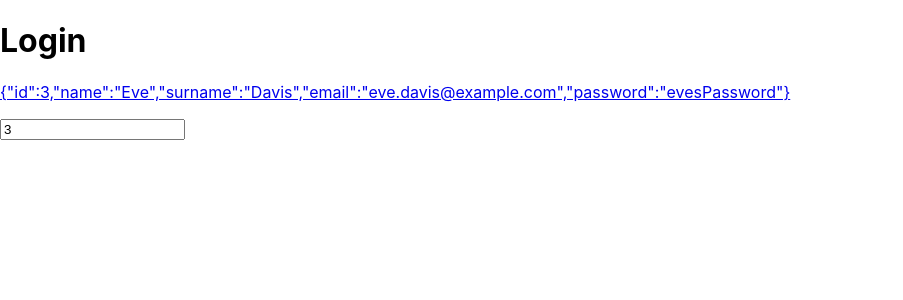
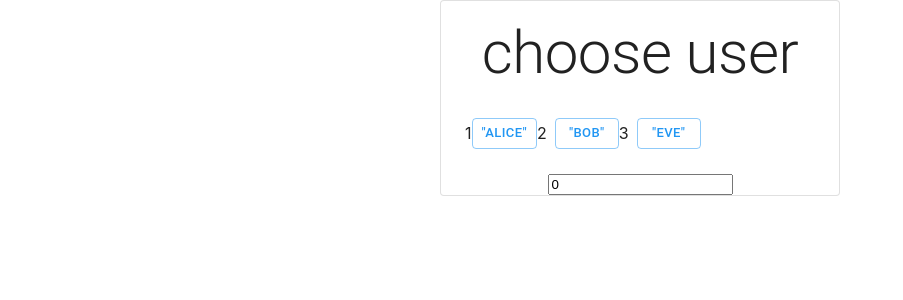
Before and after one commit to Setom29/task-mover, a React (Create React App) app: page / in a window 1280 px wide. Shown: the top 300 px of the page, without its empty margins (0-903 px from the left). Built offline with nearby package versions, Linux system fonts and the light colour scheme.

Commit message:
users.js added

```diff
--- a/public/index.html
+++ b/public/index.html
@@ -15,6 +15,7 @@
       user's mobile device or desktop. See https://developers.google.com/web/fundamentals/web-app-manifest/
     -->
     <link rel="manifest" href="%PUBLIC_URL%/manifest.json" />
+    <link rel="stylesheet" href="main.css">
     <!--
       Notice the use of %PUBLIC_URL% in the tags above.
       It will be replaced with the URL of the `public` folder during the build.
--- /dev/null
+++ b/public/main.css
@@ -0,0 +1,3 @@
+body {
+    justify-self: center;
+}
--- a/src/App.js
+++ b/src/App.js
@@ -3,20 +3,24 @@ import './App.css';
 import { BrowserRouter as Router, Route, Routes } from 'react-router-dom';
 import React, { useState } from 'react';
 import Login from './components/Login';
+import Users from './components/Users';
 import WorkSpace from './components/WorkSpace';
 import theme from "./themes";
 import { ThemeProvider } from '@mui/material';
 
 function App() {
   return (
+    <div className="App">
       <ThemeProvider theme={theme}>
         <Router>
           <Routes>
-          <Route path="/" element={<Login />} />
+          {/* <Route path="/" element={<Login />} /> */}
+          <Route path="/" element={<Users />} />
             <Route path="/workspace" element={<WorkSpace />} />
           </Routes>
         </Router>
       </ThemeProvider>
+    </div>
   );
 }
 
--- /dev/null
+++ b/src/components/Users.js
@@ -0,0 +1,46 @@
+import React from 'react'
+import { observer, inject } from 'mobx-react'
+import Card from '@mui/material/Card';
+import CardContent from '@mui/material/CardContent';
+import Typography from '@mui/material/Typography';
+import Button from '@mui/material/Button';
+import CardActions from '@mui/material/CardActions';
+
+const Users = inject("usersTable")(observer((props) => {
+  // props.users.....
+  const changeCurrentUser = function(e) {
+      console.log(e.target.value)
+    props.usersTable.changeCurrentItemId(Number(e.target.value))
+  }
+  let usersY = [...props.usersTable.data]
+  return (
+
+    <Card variant="outlined" sx={{ width: 400 }} >
+      <CardContent>
+        <Typography gutterBottom variant="h2" component="div" >
+          choose user
+        </Typography>
+        <CardActions>
+          {usersY.map((user) => {
+          return <>
+            {user.id}
+            <a href='/workspace'>
+                <Button onClick={changeCurrentUser} value={user.id} variant="outlined" size="small">
+                    {JSON.stringify(user.name)}
+                </Button>
+            </a>
+          </>
+          })}
+        </CardActions>
+
+      </CardContent>
+      <input type="number" id="currentUserIdInput" onChange={changeCurrentUser} value={props.usersTable.currentId}></input>
+
+    </Card>
+
+
+  )
+
+})
+)
+export default Users;
--- a/src/stores/UsersTable.js
+++ b/src/stores/UsersTable.js
@@ -6,7 +6,7 @@ export class UsersTable extends DataTable {
   constructor() {
     super();
     this.data = initialUsersData;
-    this.currentId = this.data[2].id;
+    // this.currentId = this.data[0].id;  it doesn't use dynamic data from Users.js -> play with index [0-1-2]
     this.lastId = this.data[this.data.length - 1].id;
 
     makeObservable(this, {
```
Also changed, not shown: 1 other file (tests, documents, lock files or other folders). Lines whose indentation alone changed are shown as unchanged.
